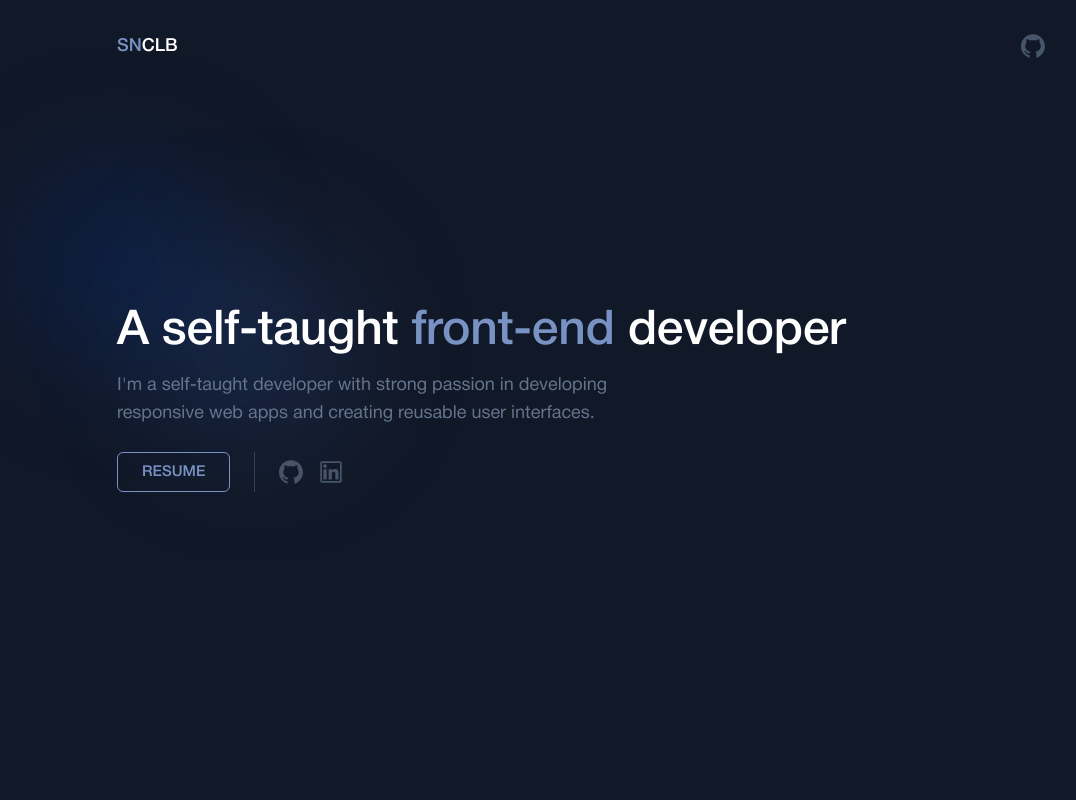
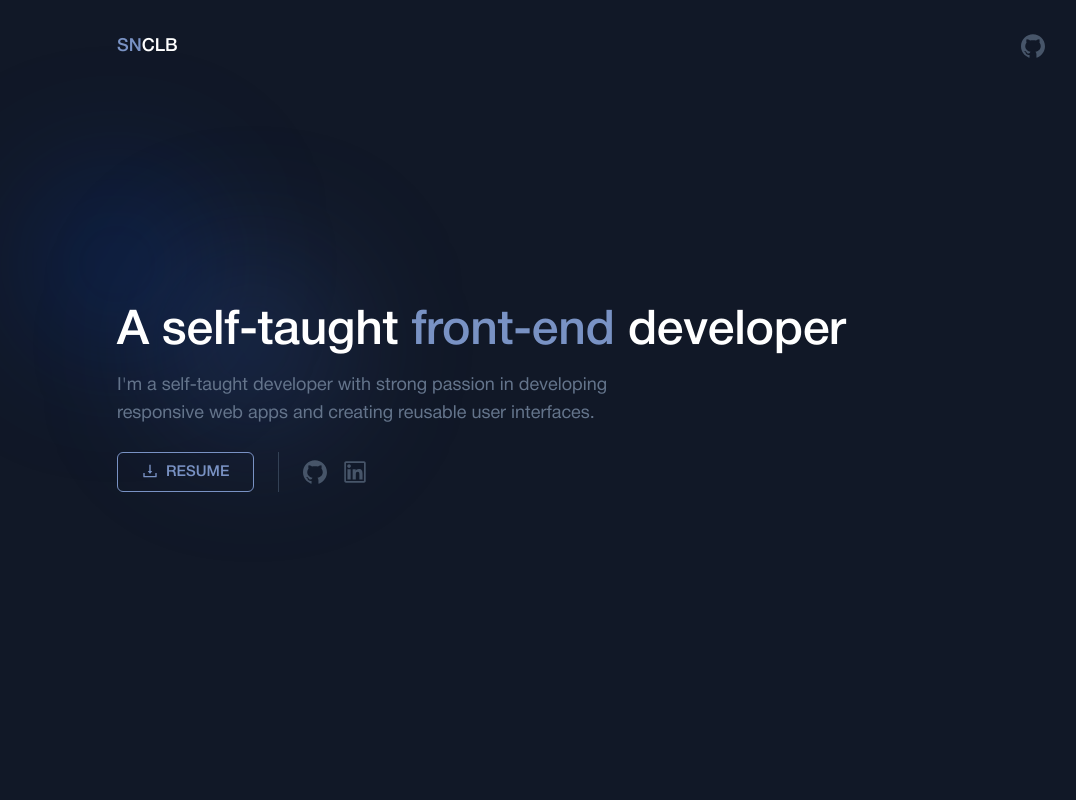
Before and after one commit to seancaleb/portfolio-site, a Next.js app: page / in a window 1280 px wide. Shown: the top 800 px of the page, without its empty margins (59-1135 px from the left). Built offline with nearby package versions, Linux system fonts and the light colour scheme.

Commit message:
add icon next to button label and modify styles

```diff
--- a/components/sections/Hero.component.tsx
+++ b/components/sections/Hero.component.tsx
@@ -1,5 +1,9 @@
 import Section from "../Section.component";
-import { GithubOutlined, LinkedinOutlined } from "@ant-design/icons";
+import {
+    DownloadOutlined,
+    GithubOutlined,
+    LinkedinOutlined,
+} from "@ant-design/icons";
 import Link from "next/link";
 import { motion } from "framer-motion";
 import { ease } from "../../data/framer";
@@ -8,9 +12,9 @@ const Hero = () => {
     return (
         <Section className="relative">
             <div className="min-h-[100vh] flex flex-col col-span-12 justify-center py-[30vh] relative">
-                <div className="absolute top-[45%] left-0 w-48 h-48 bg-[#0041C4] rounded-full translate -translate-x-12 xs:-translate-x-24 -translate-y-60 xs:-translate-y-48 bg-opacity-20 blur-3xl" />
+                <div className="absolute top-[45%] left-0 w-48 h-48 bg-[#0041C4] rounded-full translate -translate-x-12 xs:-translate-x-24 -translate-y-60 xs:-translate-y-48 bg-opacity-20 blur-3xl pointer-events-none" />
 
-                <div className="absolute top-[55%] left-[25%] w-48 h-48 bg-primary rounded-full translate -translate-x-24 xs:-translate-x-48 -translate-y-60 xs:-translate-y-48 bg-opacity-20 blur-3xl" />
+                <div className="absolute top-[55%] left-[25%] w-48 h-48 bg-primary rounded-full translate -translate-x-24 xs:-translate-x-48 -translate-y-60 xs:-translate-y-48 bg-opacity-20 blur-3xl pointer-events-none" />
 
                 <motion.h1
                     {...animation}
@@ -54,9 +58,12 @@ const Hero = () => {
                     <Link href="/resume">
                         <a
                             target="_blank"
-                            className="px-6 py-2 text-[15px] uppercase font-medium border border-primary-light text-primary-light rounded-md hover:bg-primary-light hover:bg-opacity-5 trasition duration-300"
+                            className="px-6 py-2 text-[15px] uppercase font-medium border border-primary-light text-primary-light rounded-md hover:bg-primary-light hover:bg-opacity-5 trasition duration-300 flex gap-2"
                         >
-                            Resume
+                            <span className="inline-block mt-[2px]">
+                                <DownloadOutlined className="text-primary-light text-base" />
+                            </span>
+                            <span className="inline-block">Resume</span>
                         </a>
                     </Link>
 
```
